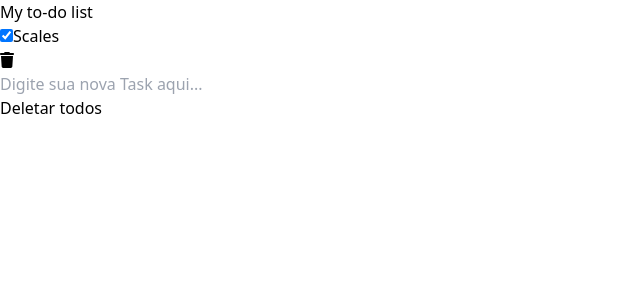
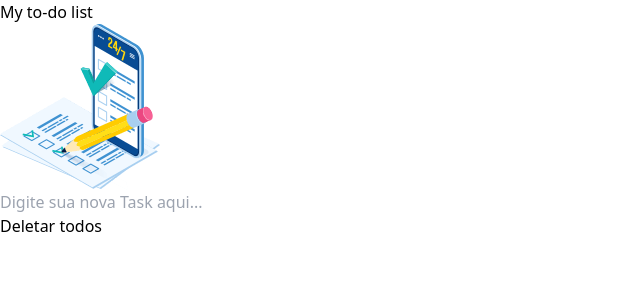
Before and after one commit to heroneto/todo-app-angular, an Angular app: page / in a window 1280 px wide. Shown: the top 300 px of the page, without its empty margins (0-640 px from the left). Built offline with nearby package versions, Linux system fonts and the light colour scheme.

Commit message:
feat: add fluxo de gestao de tarefas

```diff
--- a/package.json
+++ b/package.json
@@ -23,6 +23,7 @@
     "@fortawesome/free-solid-svg-icons": "^6.4.0",
     "rxjs": "~7.8.0",
     "tslib": "^2.3.0",
+    "uuid": "^9.0.1",
     "zone.js": "~0.13.0"
   },
   "devDependencies": {
@@ -30,6 +31,7 @@
     "@angular/cli": "^16.2.7",
     "@angular/compiler-cli": "^16.2.0",
     "@types/jasmine": "~4.3.0",
+    "@types/uuid": "^9.0.6",
     "autoprefixer": "^10.4.16",
     "jasmine-core": "~4.6.0",
     "karma": "~6.4.0",
--- a/src/app/app.component.html
+++ b/src/app/app.component.html
@@ -10,29 +10,42 @@
     <div class="bg-purple-400 text-white w-full text-center p-4">
       <h1 class="font-bold">My to-do list</h1>
     </div>
-    <div class="bg-white mt-4  flex-col h-64">
+    <div *ngIf="taskList.length > 0;then renderList else renderEmpty">
+    </div>
+    <ng-template #renderList>
+      <div class="bg-white mt-4 flex-col h-64">
+
         <ul class="p-4">
-        <li>
+          <li *ngFor="let task of taskList">
             <div class="flex items-center justify-between text-gray-500 font-semibold">
               <div class="flex items-center">
-              <input class="w-4 h-4" type="checkbox" id="scales" name="scales" checked />
-              <label class="ml-2" for="scales">Scales</label>
+                <input class="w-4 h-4" type="checkbox" id="{{task.id}}" name="{{task.id}}" checked />
+                <label class="ml-2" for="{{task.id}}">{{task.name}}</label>
               </div>
-            <fa-icon class="cursor-pointer" [icon]="faTrash"></fa-icon>
+              <fa-icon (click)="deleteTask(task.id)" class="cursor-pointer" [icon]="faTrash"></fa-icon>
             </div>
           </li>
         </ul>
-      <!-- Layout todas tasks completadas -->
-      <!-- <div class="task-completed-image flex justify-center items-center h-full w-full">
+      </div>
+
+    </ng-template>
+    <ng-template #renderEmpty>
+      <div class="bg-white mt-4 flex-col h-64">
+        <div class="task-completed-image flex justify-center items-center h-full w-full">
           <img src="/assets/empty_tasks.svg" />
-      </div> -->
         </div>
-    <div class="flex justify-center -mt-5">
+      </div>
+
+    </ng-template>
+    <div class="-mt-5">
+      <form class="w-full flex justify-center" [formGroup]="taskListForm" (ngSubmit)="addTask()">
         <input class="bg-purple-400 w-3/4 text-white placeholder-white text-center p-2"
-        placeholder="Digite sua nova Task aqui..." />
+          placeholder="Digite sua nova Task aqui..." type="text" formControlName="name" />
+      </form>
     </div>
     <div class="flex justify-center mt-5">
-      <button class="bg-red-600 px-10 py-2 rounded-3xl text-white font-semibold hover:brightness-110 duration-200">
+      <button (click)="clearTasks()"
+        class="bg-red-600 px-10 py-2 rounded-3xl text-white font-semibold hover:brightness-110 duration-200">
         Deletar todos
       </button>
     </div>
--- a/src/app/app.component.ts
+++ b/src/app/app.component.ts
@@ -1,11 +1,63 @@
 import { Component } from '@angular/core';
+import { FormBuilder } from '@angular/forms';
 import { faTrash } from '@fortawesome/free-solid-svg-icons';
+import { v4 } from 'uuid'
+
+
+type Task = {
+  id: string,
+  name: string
+}
 @Component({
   selector: 'app-root',
   templateUrl: './app.component.html',
   styleUrls: ['./app.component.scss']
 })
+
+
+
+
+// {
+//   id: v4(),
+//   name: 'lavar roupa'
+// }, {
+//   id: v4(),
+//   name: 'arrumar quarto'
+// }
 export class AppComponent {
   title = 'todo-app-angular';
   faTrash = faTrash;
+  taskList: Task[] = []
+
+  taskListForm = this.formBuilder.group({
+    name: ''
+  })
+
+  constructor(
+    private formBuilder: FormBuilder
+  ) {
+    const tasksFromStorage = JSON.parse(localStorage.getItem('taskList') || '[]')
+    this.taskList = tasksFromStorage
+  }
+
+  addTask() {
+    this.taskList.push({
+      id: v4(),
+      name: this.taskListForm.value.name || ''
+    })
+    this.taskListForm.reset()
+    localStorage.setItem('taskList', JSON.stringify(this.taskList))
+  }
+
+  deleteTask(id: string) {
+    const newTasks = this.taskList.filter(task => task.id !== id)
+    this.taskList = newTasks
+    localStorage.setItem('taskList', JSON.stringify(this.taskList))
+  }
+
+  clearTasks() {
+    this.taskList = []
+    localStorage.setItem('taskList', JSON.stringify(this.taskList))
+  }
+
 }
--- a/src/app/app.module.ts
+++ b/src/app/app.module.ts
@@ -4,15 +4,17 @@ import { BrowserModule } from '@angular/platform-browser';
 import { AppRoutingModule } from './app-routing.module';
 import { AppComponent } from './app.component';
 import { FontAwesomeModule } from '@fortawesome/angular-fontawesome';
+import { ReactiveFormsModule } from '@angular/forms';
 
 @NgModule({
   declarations: [
-    AppComponent
+    AppComponent,
   ],
   imports: [
     BrowserModule,
     AppRoutingModule,
-    FontAwesomeModule
+    FontAwesomeModule,
+    ReactiveFormsModule,
   ],
   providers: [],
   bootstrap: [AppComponent]
```
Also changed, not shown: 1 other file (tests, documents, lock files or other folders). Lines whose indentation alone changed are shown as unchanged.
